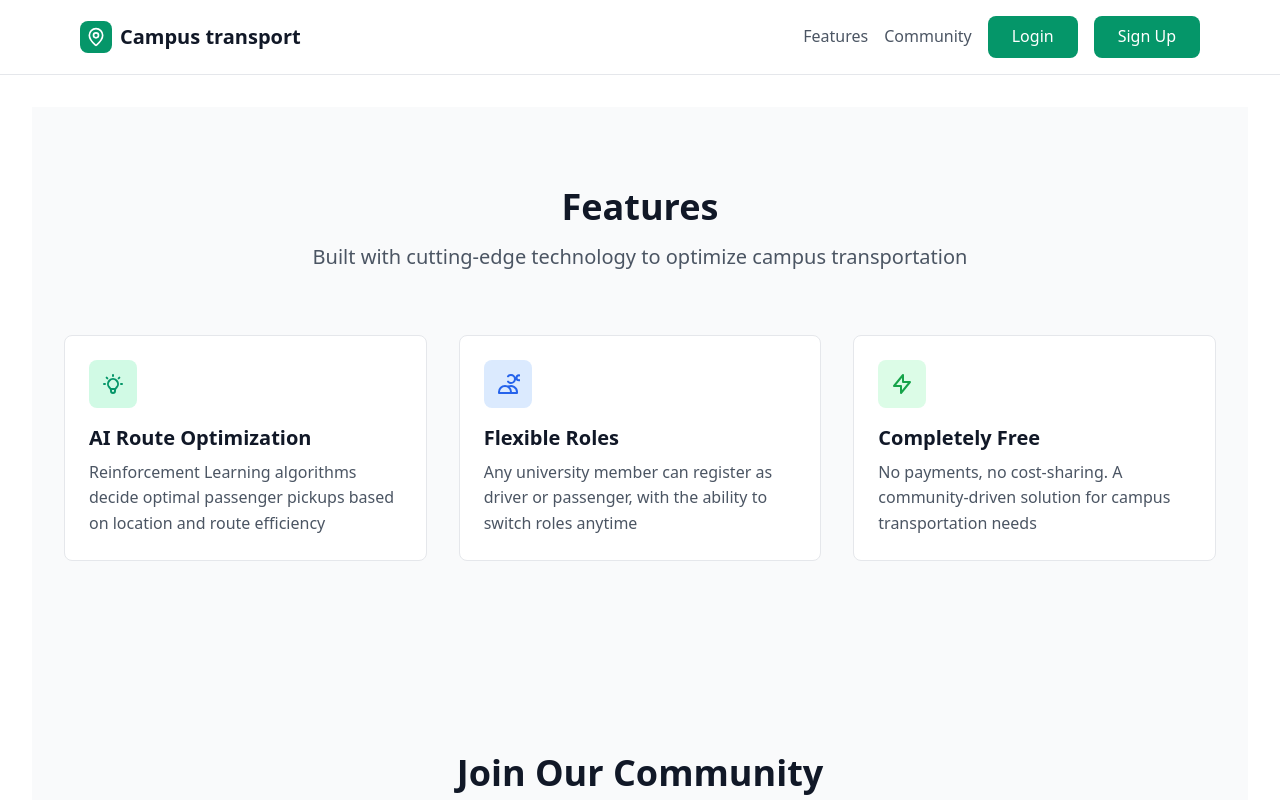
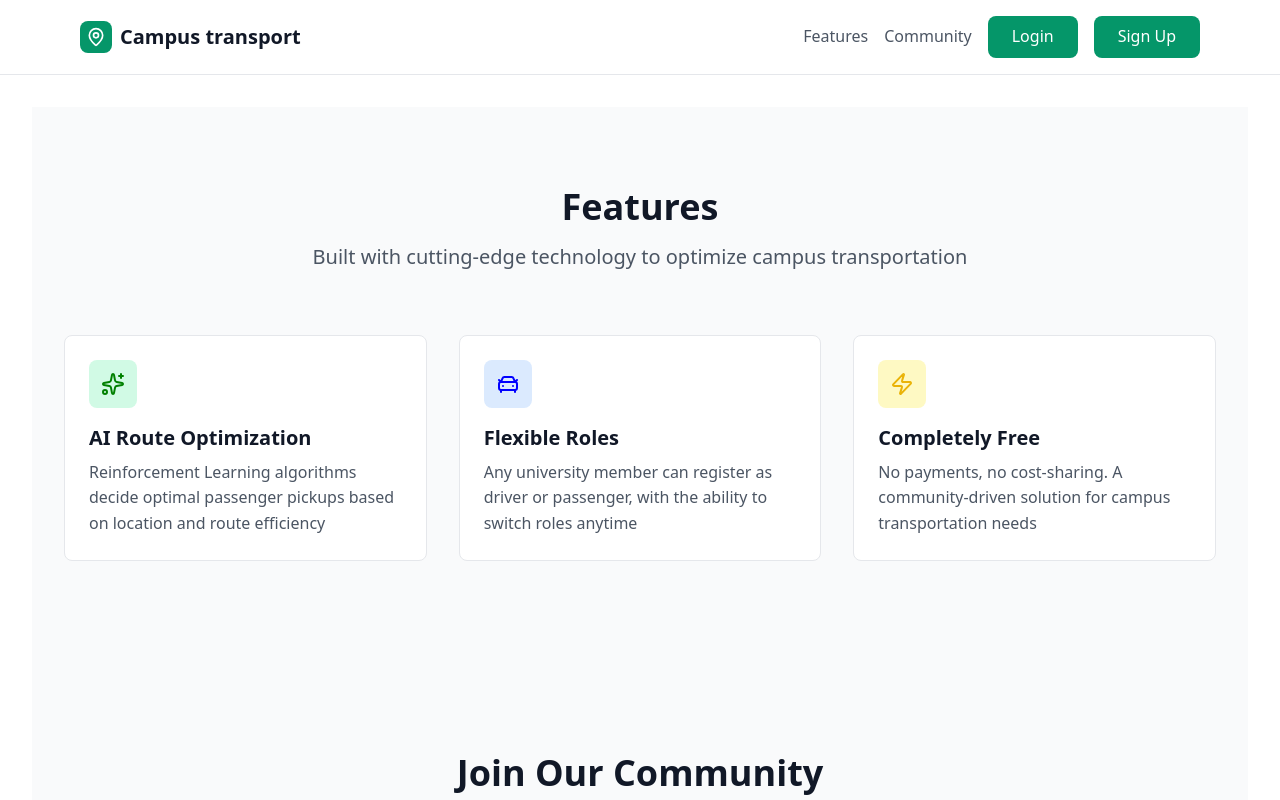
Before and after one commit to Uni-Mov/rl-campus-transport, a React (Vite) app in the folder frontend/: page / in a window 1280 px wide. Shown: the top 800 px of the page. Built offline with nearby package versions, Linux system fonts and the light colour scheme.

Commit message:
refactor features w/ hook

```diff
--- a/frontend/src/components/organisms/Header/Header.tsx
+++ b/frontend/src/components/organisms/Header/Header.tsx
@@ -16,7 +16,7 @@ export default function Header() {
 
   if (!auth) return null;
 
-  const { isLoggedIn, logout } = auth;
+  const { isLoggedIn, login, logout } = auth;
   const buttons = [];
 
   if (isLoggedIn) {
@@ -43,7 +43,6 @@ export default function Header() {
   return (
     <header className="border-b border-gray-200 bg-white sticky top-0 z-50">
       <div className="max-w-6xl mx-auto px-4 py-4 flex items-center justify-between">
-
         <div className="flex items-center gap-2">
           <Link to="/">
             <div className="w-8 h-8 bg-emerald-600 rounded-lg flex items-center justify-center">
@@ -52,7 +51,6 @@ export default function Header() {
           </Link>
           <h1 className="text-xl font-bold text-gray-900">Campus transport</h1>
         </div>
-
         <nav className="hidden md:flex items-center gap-4">
           {landing && (
             <>
@@ -68,7 +66,7 @@ export default function Header() {
           {buttons.map((btn) => (
             <button
               key={btn.label}
-              onClick={btn.onClick ?? (() => btn.to && navigate(btn.to))}
+              onClick={btn.onClick ?? (() => btn.to && navigate(btn.to))} // if onClick redirect to same page, else navigate to other route
               className={`px-6 py-2 bg-${btn.bg} text-white rounded-lg hover:bg-emerald-700 transition-colors`}
             >
               {btn.label}
--- a/frontend/src/hooks/useAuth.ts
+++ b/frontend/src/hooks/useAuth.ts
@@ -15,16 +15,19 @@ export const useAuth = () => {
         localStorage.setItem("authToken", token);
         setIsLoggedIn(true);
     }
+
     const logout = () => {
         api_logout();
         localStorage.removeItem("authToken");
         setIsLoggedIn(false);
     }
+
     const register = async (user: string, password: string) => {
         const res = await api_register(user, password);
         localStorage.setItem("authToken", res);
         setIsLoggedIn(true);
     }
+
     return { isLoggedIn, loading, login, logout, register };
 
 };
--- a/frontend/src/models/user.ts
+++ b/frontend/src/models/user.ts
@@ -1,9 +1,10 @@
-export type UserRole = 'driver' | 'passenger'';
+export type UserRole = 'driver' | 'passenger';
+
 export interface User {
     id: number;
     first_name: string
     last_name: string
     dni: string
     email: string
-    role:? UserRole
+    role?: UserRole
 }
--- /dev/null
+++ b/frontend/src/pages/home/hooks/useFeatures.tsx
@@ -0,0 +1,29 @@
+import { Sparkles, CarFront, Zap } from 'lucide-react';
+
+export function useFeatures() {
+  const features = [
+    {
+      icon: <Sparkles color="green" size="24" />,
+      wrap_icon: "bg-emerald-100",
+      title: "AI Route Optimization",
+      description:
+        "Reinforcement Learning algorithms decide optimal passenger pickups based on location and route efficiency",
+    },
+    {
+      icon: <CarFront color="blue" size="24" />,
+      wrap_icon: "bg-blue-100",
+      title: "Flexible Roles",
+      description:
+        "Any university member can register as driver or passenger, with the ability to switch roles anytime",
+    },
+    {
+      icon: <Zap className="text-yellow-500" size="24" />,
+      wrap_icon: "bg-yellow-100",
+      title: "Completely Free",
+      description:
+        "No payments, no cost-sharing. A community-driven solution for campus transportation needs",
+    },
+  ];
+
+  return features;
+}
--- a/frontend/src/pages/home/organisms/community-section.tsx
+++ b/frontend/src/pages/home/organisms/community-section.tsx
@@ -1,5 +1,6 @@
 export default function CommunitySection() {
-    return (  <section id="community" className="pt-4 md:pt-8 pb-20 px-4 bg-gray-50 scroll-mt-40">
+    return (
+        <section id="community" className="pt-4 md:pt-8 pb-20 px-4 bg-gray-50 scroll-mt-40">
         <div className="max-w-6xl mx-auto text-center">
           <h2 className="text-3xl md:text-4xl font-bold mb-4 text-gray-900">Join Our Community</h2>
           <p className="text-xl text-gray-600 mb-12 max-w-2xl mx-auto">
@@ -8,7 +9,7 @@ export default function CommunitySection() {
 
           <div className="grid md:grid-cols-3 gap-8 mb-12">
             <div className="bg-white p-6 rounded-lg border border-gray-200">
-              <div className="text-4xl font-bold text-emerald-600 mb-2">500+</div>
+              <div className="text-4xl font-bold text-emerald-600 mb-2">10+</div>
               <div className="text-gray-600">Expected daily users</div>
             </div>
             <div className="bg-white p-6 rounded-lg border border-gray-200">
@@ -24,8 +25,9 @@ export default function CommunitySection() {
           <div className="flex flex-col sm:flex-row gap-4 justify-center">
             <button className="px-8 py-3 bg-emerald-600 text-white rounded-lg text-lg font-medium hover:bg-emerald-700 transition-colors">
               Get Early Access
-            </button>     {/* this button redirect to register */}
+            </button>
           </div>
         </div>
-      </section>)
+      </section>
+    )
 }
--- a/frontend/src/pages/home/organisms/feature-section.tsx
+++ b/frontend/src/pages/home/organisms/feature-section.tsx
@@ -1,4 +1,6 @@
-export default function FeatureSection() {
+import { useFeatures } from "../hooks/useFeatures";
+export default function FeatureSection(){
+  const features = useFeatures();
   return (
     <section id="features" className="pt-20 pb-40 px-4 bg-gray-50 scroll-mt-24">
       <div className="max-w-6xl mx-auto">
@@ -10,52 +12,15 @@ export default function FeatureSection() {
         </div>
 
         <div className="grid md:grid-cols-2 lg:grid-cols-3 gap-8">
-            <div className="bg-white p-6 rounded-lg border border-gray-200 hover:shadow-lg transition-shadow">
-              <div className="w-12 h-12 bg-emerald-100 rounded-lg flex items-center justify-center mb-4">
-                <svg className="w-6 h-6 text-emerald-600" fill="none" stroke="currentColor" viewBox="0 0 24 24">
-                  <path
-                    strokeLinecap="round"
-                    strokeLinejoin="round"
-                    strokeWidth={2}
-                    d="M9.663 17h4.673M12 3v1m6.364 1.636l-.707.707M21 12h-1M4 12H3m3.343-5.657l-.707-.707m2.828 9.9a5 5 0 117.072 0l-.548.547A3.374 3.374 0 0014 18.469V19a2 2 0 11-4 0v-.531c0-.895-.356-1.754-.988-2.386l-.548-.547z"
-                  />
-                </svg>
+        {features.map((feature, index) => (
+          <div key={index} className="bg-white p-6 rounded-lg border border-gray-200 hover:shadow-lg transition-shadow">
+            <div className={`w-12 h-12 ${feature.wrap_icon} rounded-lg flex items-center justify-center mb-4`}>
+               {feature.icon}
             </div>
-              <h3 className="text-xl font-bold mb-2 text-gray-900">AI Route Optimization</h3>
-              <p className="text-gray-600">
-                Reinforcement Learning algorithms decide optimal passenger pickups based on location and route
-                efficiency
-              </p>
+            <h3 className="text-xl font-bold mb-2 text-gray-900">{feature.title}</h3>
+            <p className="text-gray-600">{feature.description}</p>
           </div>
-
-            <div className="bg-white p-6 rounded-lg border border-gray-200 hover:shadow-lg transition-shadow">
-              <div className="w-12 h-12 bg-blue-100 rounded-lg flex items-center justify-center mb-4">
-                <svg className="w-6 h-6 text-blue-600" fill="none" stroke="currentColor" viewBox="0 0 24 24">
-                  <path
-                    strokeLinecap="round"
-                    strokeLinejoin="round"
-                    strokeWidth={2}
-                    d="M12 4.354a4 4 0 110 5.292M15 21H3v-1a6 6 0 0112 0v1zm0 0h6v-1a6 6 0 00-9-5.197m13.5-9a2.5 2.5 0 11-5 0 2.5 2.5 0 015 0z"
-                  />
-                </svg>
-              </div>
-              <h3 className="text-xl font-bold mb-2 text-gray-900">Flexible Roles</h3>
-              <p className="text-gray-600">
-                Any university member can register as driver or passenger, with the ability to switch roles anytime
-              </p>
-            </div>
-
-            <div className="bg-white p-6 rounded-lg border border-gray-200 hover:shadow-lg transition-shadow">
-              <div className="w-12 h-12 bg-green-100 rounded-lg flex items-center justify-center mb-4">
-                <svg className="w-6 h-6 text-green-600" fill="none" stroke="currentColor" viewBox="0 0 24 24">
-                  <path strokeLinecap="round" strokeLinejoin="round" strokeWidth={2} d="M13 10V3L4 14h7v7l9-11h-7z" />
-                </svg>
-              </div>
-              <h3 className="text-xl font-bold mb-2 text-gray-900">Completely Free</h3>
-              <p className="text-gray-600">
-                No payments, no cost-sharing. A community-driven solution for campus transportation needs
-              </p>
-            </div>
+        ))}
        </div>
       </div>
     </section>
--- a/frontend/src/pages/login/Login.tsx
+++ b/frontend/src/pages/login/Login.tsx
@@ -1,4 +1,9 @@
+import { useEffect, useState } from "react";
+import type { User } from "@models/user";
+import { Eye, Lock, Mail } from 'lucide-react';
+
 export default function Login() {
+  const [user, setUser] = useState<User | null>(null);
   function showPassword(): void {
     const x = document.getElementById("password") as HTMLInputElement;
     x.type = x.type === "password" ? "text" : "password";
@@ -31,12 +36,7 @@ export default function Login() {
                     stroke="currentColor"
                     viewBox="0 0 24 24"
                   >
-                    <path
-                      strokeLinecap="round"
-                      strokeLinejoin="round"
-                      strokeWidth={2}
-                      d="M3 8l7.89 4.26a2 2 0 002.22 0L21 8M5 19h14a2 2 0 002-2V7a2 2 0 00-2-2H5a2 2 0 00-2 2v10a2 2 0 002 2z"
-                    />
+                    <Mail/ >
                   </svg>
                   <input
                     id="email"
@@ -59,12 +59,7 @@ export default function Login() {
                     stroke="currentColor"
                     viewBox="0 0 24 24"
                   >
-                    <path
-                      strokeLinecap="round"
-                      strokeLinejoin="round"
-                      strokeWidth={2}
-                      d="M12 15v2m-6 4h12a2 2 0 002-2v-6a2 2 0 00-2-2H6a2 2 0 00-2 2v6a2 2 0 002 2zm10-10V7a4 4 0 00-8 0v4h8z"
-                    />
+                    <Lock />
                   </svg>
                   <input
                     id="password"
@@ -78,20 +73,7 @@ export default function Login() {
                     className="absolute right-3 top-1/2 transform -translate-y-1/2 text-gray-400 hover:text-gray-600"
                     onClick={showPassword}
                   >
-                    <svg className="w-4 h-4" fill="none" stroke="currentColor" viewBox="0 0 24 24">
-                      <path
-                        strokeLinecap="round"
-                        strokeLinejoin="round"
-                        strokeWidth={2}
-                        d="M15 12a3 3 0 11-6 0 3 3 0 016 0z"
-                      />
-                      <path
-                        strokeLinecap="round"
-                        strokeLinejoin="round"
-                        strokeWidth={2}
-                        d="M2.458 12C3.732 7.943 7.523 5 12 5c4.478 0 8.268 2.943 9.542 7-1.274 4.057-5.064 7-9.542 7-4.477 0-8.268-2.943-9.542-7z"
-                      />
-                    </svg>
+                    <Eye size={16} color="gray" />
                   </button>
                 </div>
               </div>
```
Lines whose indentation alone changed are shown as unchanged.
